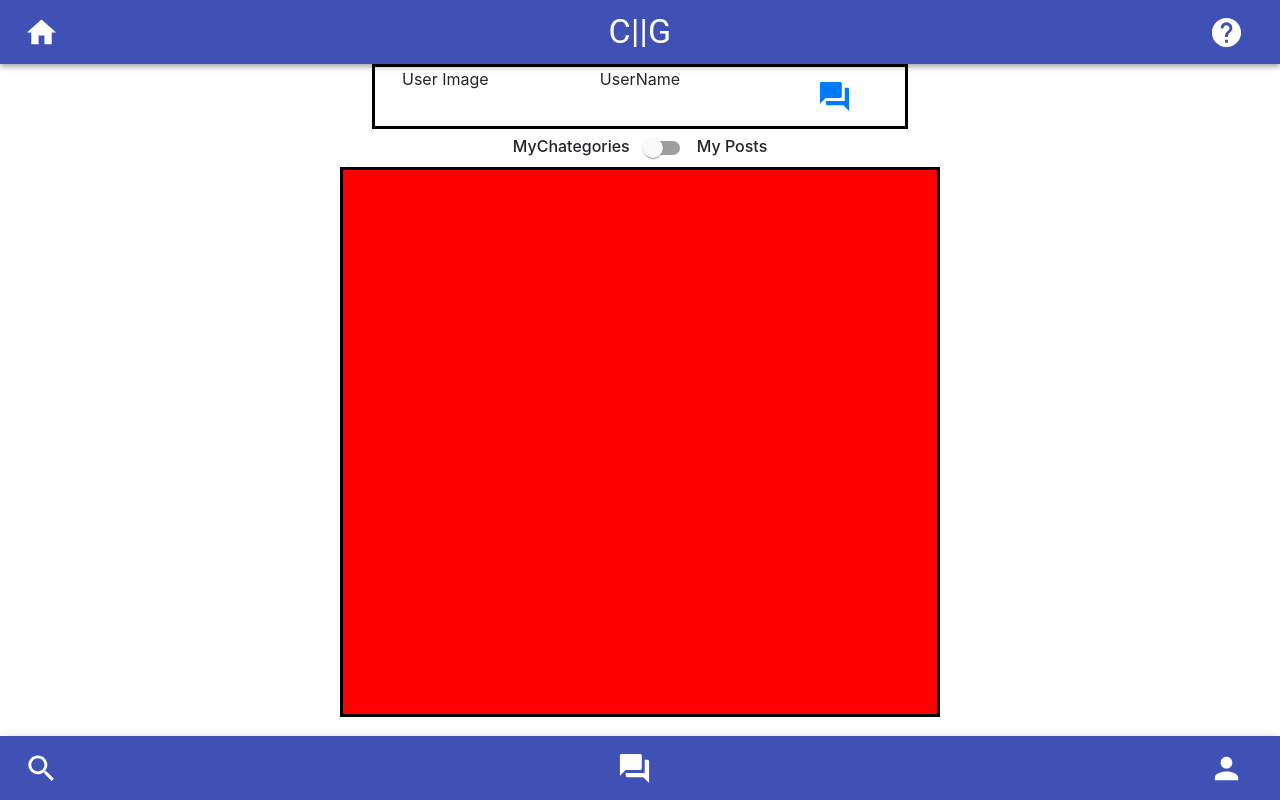
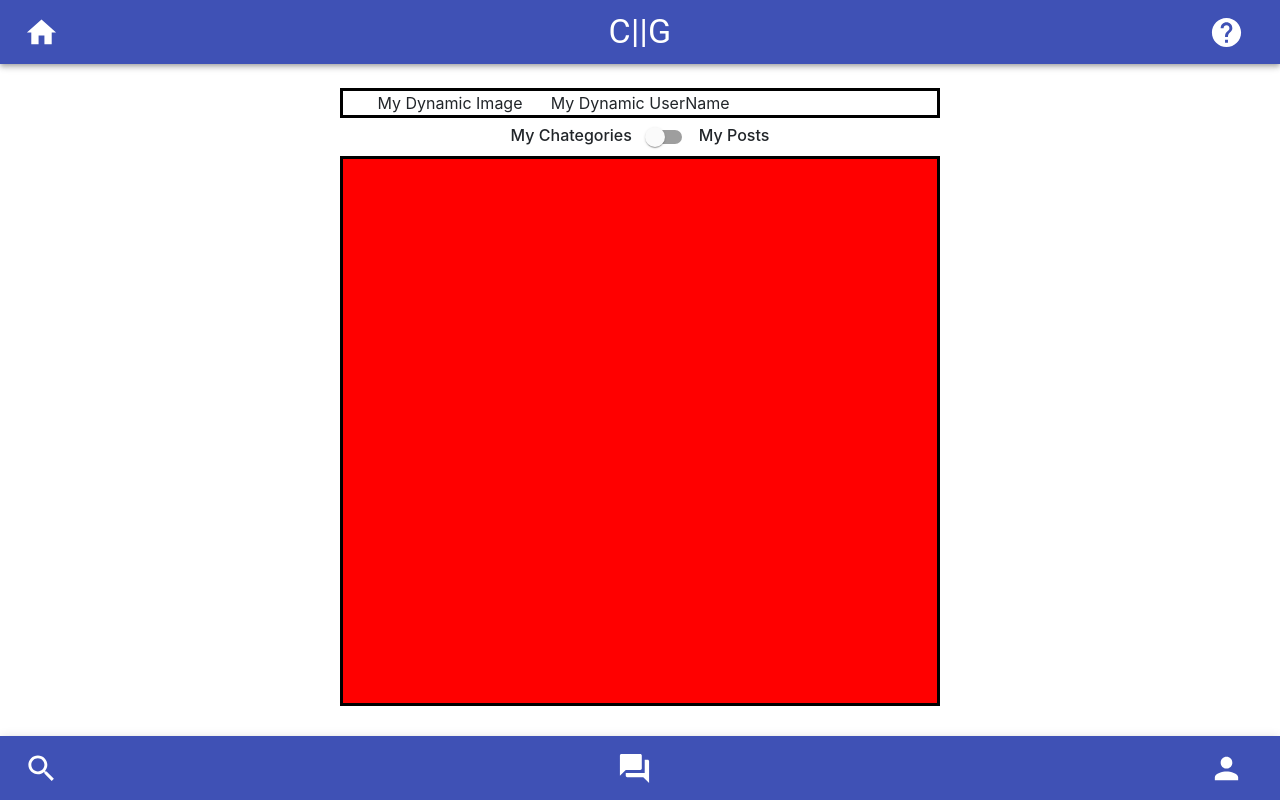
Before and after one commit to rgarzadev/React-Components-Test, a React (Create React App) app in the folder client/: page / in a window 1280 px wide. Built offline with nearby package versions, Linux system fonts and the light colour scheme.

Commit message:
myUserNameCard on home page

```diff
--- a/client/src/components/MyUserNameCard/MyUserNameCard.css
+++ b/client/src/components/MyUserNameCard/MyUserNameCard.css
@@ -8,9 +8,16 @@
     padding-right: 3% !important;
 }
 
-.col-4 {
+.MyUserImage {
     text-align: center;
     align-items: center;
     padding-left: 1% !important;
     padding-right: 1% !important;
-  }
+}
+
+.MyUserNamePlate {
+    text-align: left;
+    align-items: center;
+    padding-left: 1% !important;
+    padding-right: 1% !important;
+}
--- a/client/src/components/MyUserNameCard/MyUserNameCard.js
+++ b/client/src/components/MyUserNameCard/MyUserNameCard.js
@@ -1,10 +1,6 @@
 import React from 'react';
 
-import { Link } from 'react-router-dom';
-
-import { Container, IconButton, makeStyles } from '@material-ui/core';
-
-import ForumIcon from '@material-ui/icons/Forum';
+import { Container, makeStyles } from '@material-ui/core';
 
 import "./MyUserNameCard.css";
 
@@ -29,17 +25,10 @@ function MyUserNameCard() {
         <div className= "ContentArea">
         <Container className="MyUserNameCard" maxWidth="sm">
             <div className="container">
-            <div className="row">
-                <div className="col-4 MyUserImage">USER IMAGE</div>
-                <div className="col-4 MyUserNamePlate">USERNAME</div>
-                <div className="col-4">
-                <Link to='/chat'>
-                  <IconButton color="inherit" className={classes.centerButton}>
-                    <ForumIcon fontSize="large"/>
-                  </IconButton>
-                </Link>
-                </div>
-            </div>
+              <div className="row">
+                  <div className="col-4 MyUserImage">My Dynamic Image</div>
+                  <div className="col-8 MyUserNamePlate">My Dynamic UserName</div>
+              </div>
             </div>
         </Container>
         </div>
--- a/client/src/pages/Home/Home.js
+++ b/client/src/pages/Home/Home.js
@@ -3,7 +3,7 @@ import Switch from '../../components/Switch/Switch';
 import MyChategories from '../../components/MyChategories/MyChategories';
 import MyPosts from '../../components/MyPosts/MyPosts';
 
-import OtherUserNameCard from "../../components/OtherUserNameCard/OtherUserNameCard";
+import MyUserNameCard from "../../components/MyUserNameCard/MyUserNameCard";
 
 
 import "./Home.css";
@@ -13,11 +13,9 @@ function Home() {
     return (
         <div>
 
-            <div className="container MuiContainer-maxWidthSm">
+            <br/>
 
-                <OtherUserNameCard />
-
-            </div>
+            <MyUserNameCard />
 
             <div className="container">
 
@@ -26,7 +24,7 @@ function Home() {
                     <div className="col AlignCenter">
 
                         <div className="AlignCenter">
-                        <Switch left={<h6>MyChategories</h6>} right={<h6>My Posts</h6>} LDisplay={<MyChategories />} RDisplay={<MyPosts />} />
+                        <Switch left={<h6>My Chategories</h6>} right={<h6>My Posts</h6>} LDisplay={<MyChategories />} RDisplay={<MyPosts />} />
                         </div>
 
                     </div>
```
